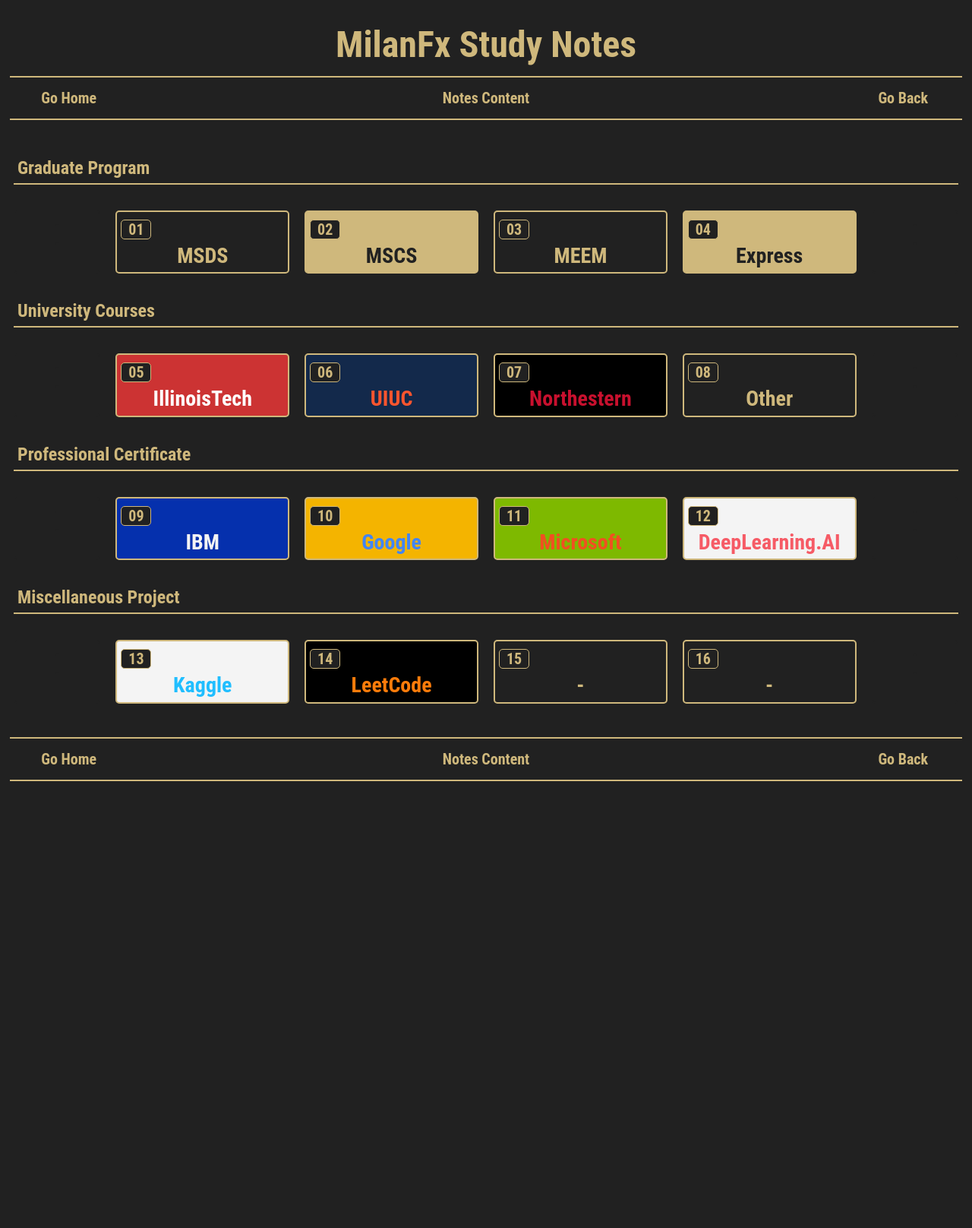
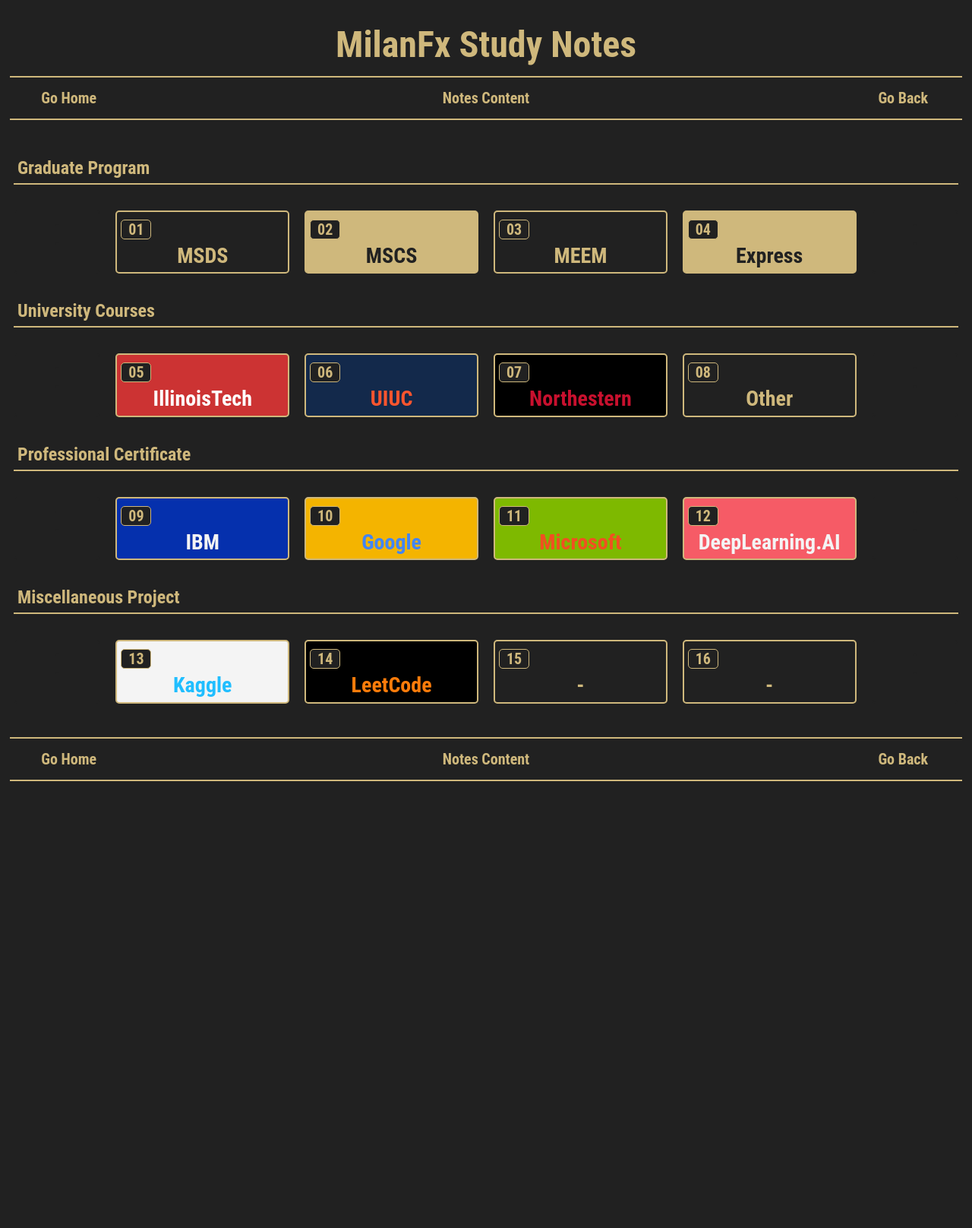
Before and after one commit to milanfx/milanfx.github.io, a Jekyll site: the page built from index.md, in a window 1280 px wide. Shown: the whole page at 76% size. Built offline with Jekyll 4.4.1, drawn with Linux system fonts in a browser that asks for light colours.

Commit message:
Update index.md

```diff
--- a/index.md
+++ b/index.md
@@ -40,7 +40,7 @@
       <a href="/#/" class="btn boxout" style="background-color:#0530AD; color:#F4F4F4;"><span class="btn boxin">09</span>IBM<br></a>
       <a href="/#/" class="btn boxout" style="background-color:#F4B400; color:#4285F4;"><span class="btn boxin">10</span>Google<br></a>
       <a href="/#/" class="btn boxout" style="background-color:#7EB900; color:#F14F21;"><span class="btn boxin">11</span>Microsoft<br></a>
-      <a href="/#/" class="btn boxout" style="background-color:#F4F4F4; color:#F65B66;"><span class="btn boxin">12</span>DeepLearning.AI<br></a>
+      <a href="/#/" class="btn boxout" style="background-color:#F65B66; color:#F4F4F4;"><span class="btn boxin">12</span>DeepLearning.AI<br></a>
       <a href="/#/" class="btn empty">-<br>-</a>
     </div>
   </div>
```
